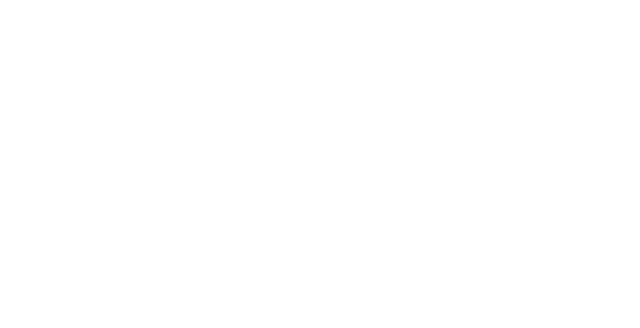
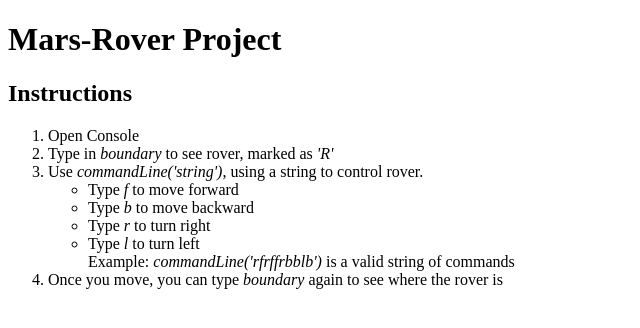
Before and after one commit to mikerawth/mars-rover, a plain HTML site: page index.html in a window 1280 px wide. Shown: the whole page, without its empty margins (0-640 px from the left). Drawn offline with Linux system fonts and the light colour scheme.

Commit message:
Added comments in app.js, and instructions on index.html

```diff
--- a/index.html
+++ b/index.html
@@ -6,6 +6,22 @@
   <script src="javascripts/app.js"></script>
 </head>
 <body>
-
+  <h1>Mars-Rover Project</h1>
+  <h2>Instructions</h2>
+  <ol>
+    <li>Open Console</li>
+    <li>Type in <i>boundary</i> to see rover, marked as <i>'R'</i></li>
+    <li>
+      Use <i>commandLine('string')</i>, using a string to control rover.
+      <ul>
+        <li>Type <i>f</i> to move forward</li>
+        <li>Type <i>b</i> to move backward</li>
+        <li>Type <i>r</i> to turn right</li>
+        <li>Type <i>l</i> to turn left</li>
+        <aside>Example: <i>commandLine('rfrffrbblb')</i> is a valid string of commands</aside>
+      </ul>
+    </li>
+    <li>Once you move, you can type <i>boundary</i> again to see where the rover is</li>
+  </ol>
 </body>
 </html>
--- a/javascripts/app.js
+++ b/javascripts/app.js
@@ -15,6 +15,8 @@ var boundary = createBoundary(xBoundary,yBoundary);
 updatedPosition(roverPosition());
 
 // ======================
+
+// Turns rover left
 function turnLeft(){
   switch(rover.direction) {
     case "N":
@@ -30,9 +32,10 @@ function turnLeft(){
         rover.direction = "N";
         break;
   }
-  return console.log(`Now facing: ${rover.direction}`);
+  return console.log(`Rover has turned left.  Now facing: ${rover.direction}`);
 }
 
+// Turns rover right
 function turnRight(){
   switch(rover.direction) {
     case "N":
@@ -48,9 +51,12 @@ function turnRight(){
       rover.direction = "N";
       break;
   }
-  return console.log(`Now facing: ${rover.direction}`);
+  return console.log(`Rover has turned right.  Now facing: ${rover.direction}`);
 }
 
+
+// Rover moves forward
+// preventCrash() is called with this function before move is initiated.
 function moveForward(){
   if (preventCrash() == true) {
     removePreviousPosition(roverPosition());
@@ -70,10 +76,12 @@ function moveForward(){
         break;
     }
     updatedPosition(roverPosition());
-    return console.log(`Heading ${rover.direction}, now at position ${roverPosition()}`);
+    return console.log(`Rover moving forward, heading ${rover.direction}. Now at position ${roverPosition()}`);
   }
 }
 
+// Rover moves backwards
+// preventBackCrash() is called with this function before move is initiated.
 function moveBackward(){
   if (preventBackCrash() == true) {
     removePreviousPosition(roverPosition());
@@ -97,11 +105,10 @@ function moveBackward(){
   }
 }
 
+// commandLine accepts a string, using each letter as a command.
+// "f", "b", "l", and "r" will call other rover functions respectivly.
 function commandLine(commands) {
-  // console.log("function has been called");
   for(let i = 0; i < commands.length; i++) {
-    // console.log("loop has been called");
-    // console.log(`Currently at ${commands.charAt(i)}`);
     switch(commands.charAt(i)) {
       case "f":
         moveForward();
@@ -123,6 +130,14 @@ function commandLine(commands) {
   return rover.travelLog;
 }
 
+// Returns rover cordinates
+function roverPosition() {
+  return [rover.x, rover.y];
+}
+
+// Creates boundary using xBoundary & yBoundary.
+  // NOTE: Unsure why I had to set 1st for loop using y-axis, and 2nd loop using x-axis.
+  // createBoundary function works as intended, but will need to code review.
 function createBoundary(x,y) {
   var matrix = [];
   for (let i = 0; i < y; i++) {
@@ -134,15 +149,20 @@ function createBoundary(x,y) {
   return matrix;
 }
 
+
+// function updates position in Boundary.
 function updatedPosition(location) {
   boundary[location[1]][location[0]] = "R";
 }
 
+// function removes previous position in Boundary.
 function removePreviousPosition(location) {
   boundary[location[1]][location[0]] = null;
 }
 
+// Rover checks spot ahead, makes sure it is in boundary
 function preventCrash() {
+  // Getting 'predicted' coordinates if Rover moves forward.
   var predictRoverX = rover.x;
   var predictRoverY = rover.y;
   switch(rover.direction) {
@@ -157,10 +177,14 @@ function preventCrash() {
       break;
     case "W":
       predictRoverX--;
-      console.log(predictRoverX);
       break;
-    }
+  }
+  // Now have the predictedLocatoin of Rover
   var predictedLocation = boundary[predictRoverX, predictRoverY];
+  // Any spot that is 'undefined' works with y-axis in regards to Boundary.
+  // 'undefinded' did not work with xBoundary.  Instead, a predicted move would create a new key in the x-axis.
+    // Thus, I had to get the xBoundary to limit movement, as well as make sure it doesn't go negative.
+    // I would to only use 'undefined' for this portion.  Need CODE REVIEW.
   if (predictedLocation === undefined || predictRoverX < 0 || predictRoverX >= xBoundary) {
     console.log(`Out of bounds.  Movement aborted`);
     return false;
@@ -170,6 +194,8 @@ function preventCrash() {
   }
 }
 
+// Rover checks spot behind, makes sure it is in boundary.
+// Same as preventCrash(), but directions are reversed.
 function preventBackCrash() {
   var predictRoverX = rover.x;
   var predictRoverY = rover.y;
@@ -185,7 +211,6 @@ function preventBackCrash() {
       break;
     case "W":
       predictRoverX++;
-      console.log(predictRoverX);
       break;
     }
   var predictedLocation = boundary[predictRoverX, predictRoverY];
@@ -197,7 +222,3 @@ function preventBackCrash() {
     return true;
   }
 }
-
-function roverPosition() {
-  return [rover.x, rover.y];
-}
```
